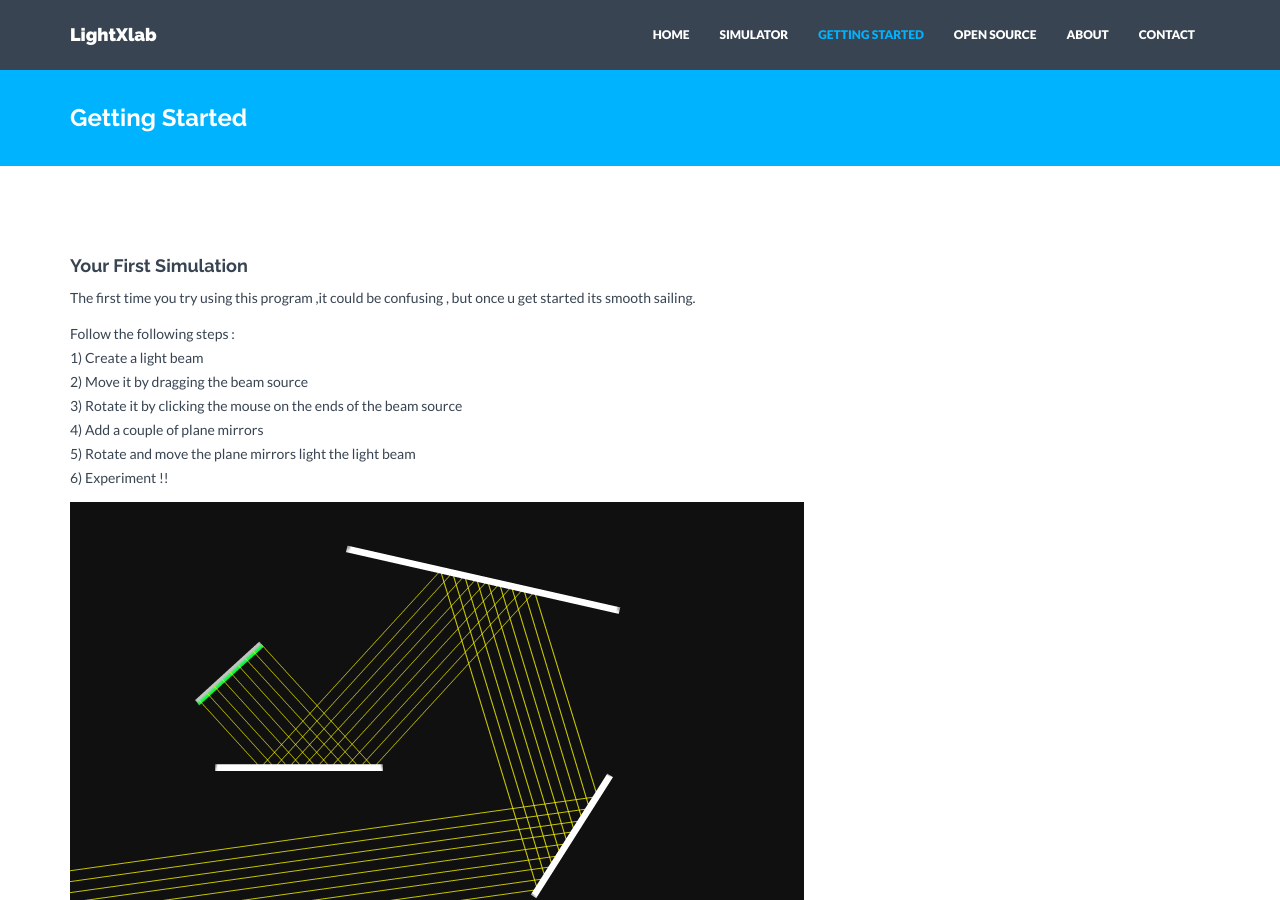
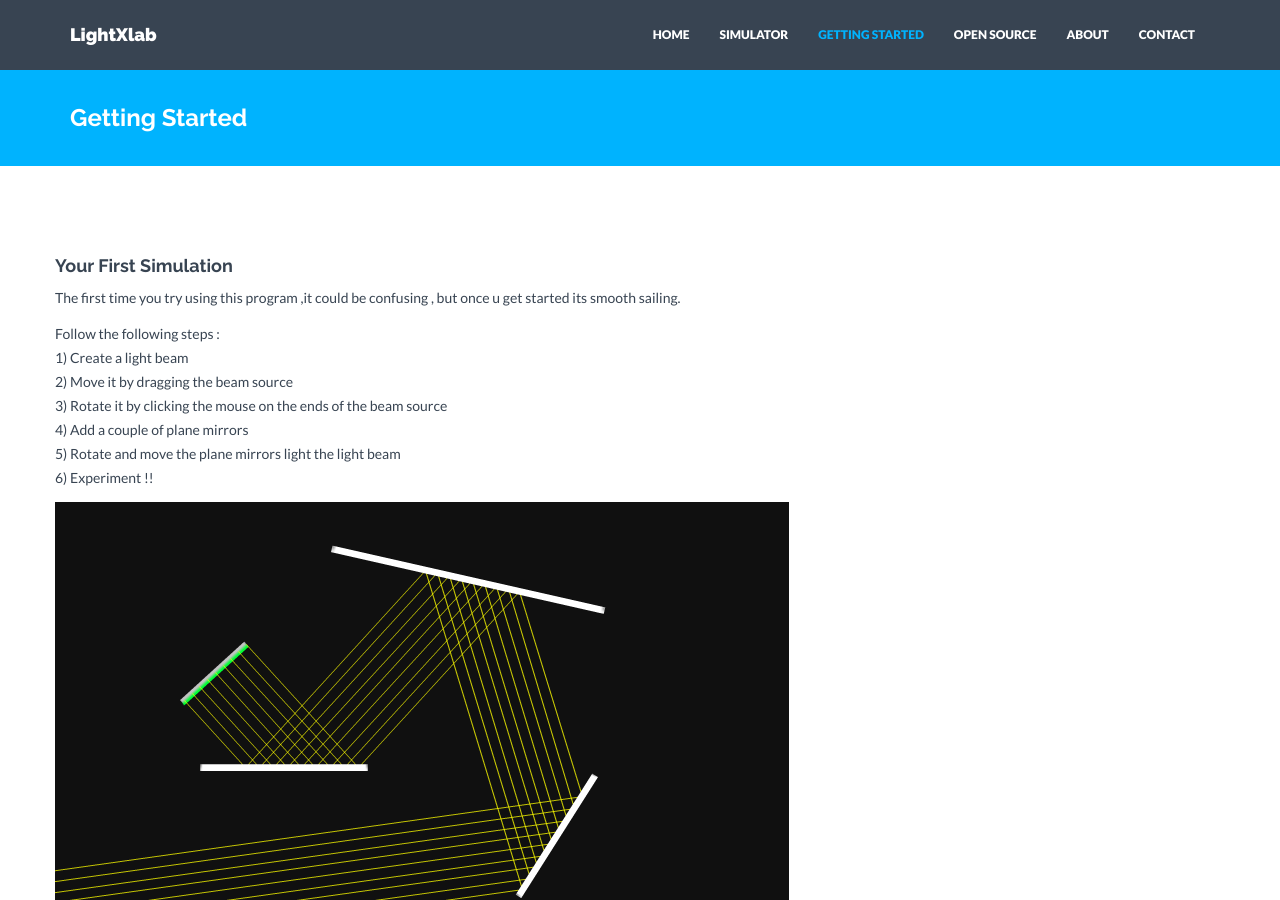
Before and after one commit to satu0king/LightXlab, a Jekyll site: the page built from tutorial.html, in a window 1280 px wide and 900 px high. Built offline with Jekyll 4.4.1, drawn with Linux system fonts in a browser that asks for light colours; nearby versions of some CDN libraries.

Commit message:
positioning

```diff
--- a/open source.html
+++ b/open source.html
@@ -6,10 +6,10 @@
 <div class="container mtb">
     <div class="row">
         <div class="col-lg-8">
-            <div class="col-lg-8 col-lg-offset-2">
+
                 <h1> Download Source </h1> <br>
                   <p><a href="{{ "/lightxlab v1.0.fla" | prepend: site.baseurl }}" class="btn btn-theme">LightXLab v1.0</a></p>
-            </div>
+
         </div>
     </div>
     </div>
--- a/tutorial.html
+++ b/tutorial.html
@@ -5,7 +5,8 @@
 ---
 <div class="container mtb">
     <div class="row">
-        <div class="col-lg-8">
+        <div class="col-lg-8-lg-offset-2">
+
             <h4>Your First Simulation</h4>
             <p>
             The first time you try using this program ,it could be confusing , but once u get started its smooth sailing.
```
